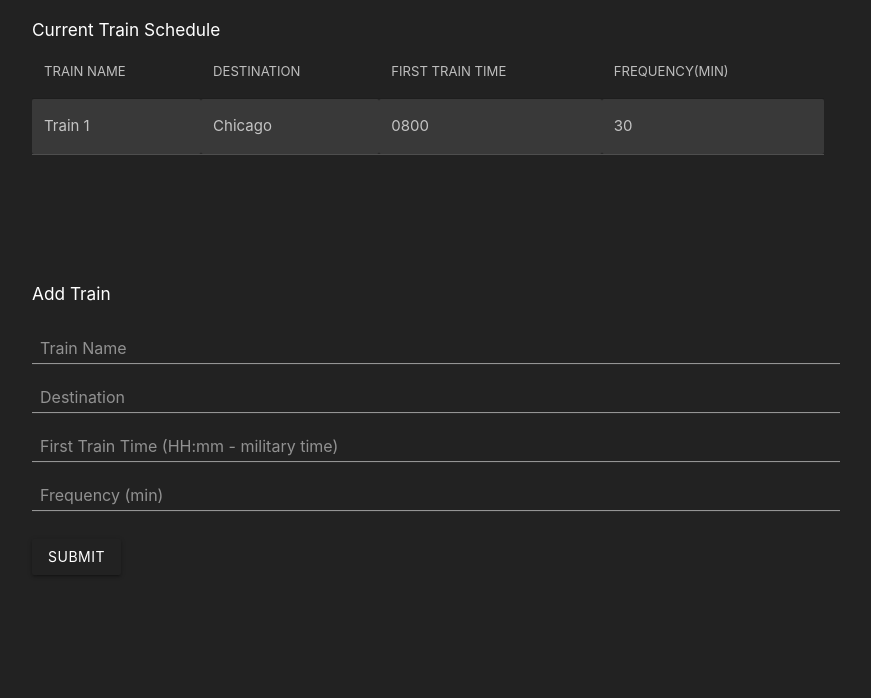
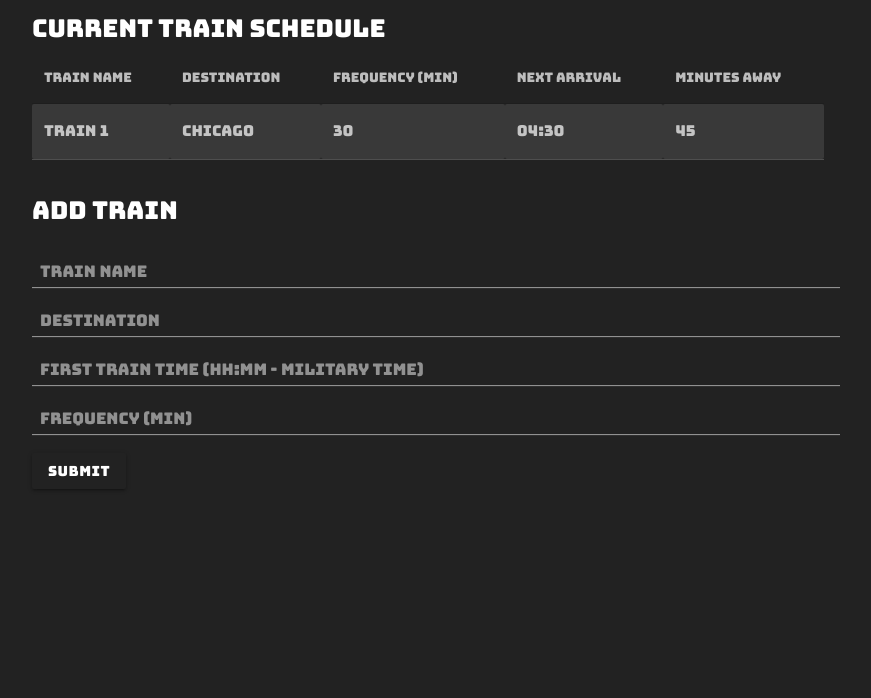
Before and after one commit to mausuf/TrainScheduler, a plain HTML site: page index.html in a window 1280 px wide. Shown: the part 116-814 px from the top of the page, without its empty margins (212-1083 px from the left). Drawn offline with nearby package versions, Linux system fonts and the light colour scheme; no server answers.

Commit message:
updated table and front end style

```diff
--- a/assets/css/style.css
+++ b/assets/css/style.css
@@ -0,0 +1,15 @@
+*, .titles {
+    font-family: 'Bungee', cursive;
+}
+
+#trainTable, .addTrainDiv {
+    position: relative!important;
+}
+
+#trainTable {
+    margin-top: -10px!important;
+}
+
+.addTrainDiv {
+    padding-top: 50px;
+}
--- a/index.html
+++ b/index.html
@@ -11,15 +11,15 @@
     <link rel="stylesheet" href="https://cdnjs.cloudflare.com/ajax/libs/materialize/1.0.0/css/materialize.min.css">
     <!--CSS-->
     <link rel="stylesheet" type="text/css" media="screen" href="assets/css/style.css" />
+    <!-- Google Fonts -->
+    <link href="https://fonts.googleapis.com/css?family=Bungee&display=swap" rel="stylesheet">
     <!--Firebase-->
-    <script src="https://www.gstatic.com/firebasejs/5.8.2/firebase.js"></script>
-    <script src="https://www.gstatic.com/firebasejs/6.0.2/firebase-app.js"></script>
+    <!-- <script src="https://www.gstatic.com/firebasejs/5.8.2/firebase.js"></script>
+    <script src="https://www.gstatic.com/firebasejs/6.0.2/firebase-app.js"></script> -->
     <!-- Moment.js -->
     <script src="https://cdn.jsdelivr.net/momentjs/2.12.0/moment.min.js"></script>
     <title>Train Scheduler</title>
 </head>
-
-
 
 <body>
 
@@ -32,23 +32,25 @@
         </div>
 
         <!--Results Table Below-->
-        <div>
+        <div class="resultsDiv">
           <table id="trainTable" class="table uk-table uk-table-striped uk-position-top-center" style="margin-top: 125px; width: 792px">
-            <caption><h6>Current Train Schedule</h6></caption>
+            <caption><h5 class="titles">Current Train Schedule</h5></caption>
             <thead>
                 <tr class="tableHeader">
                     <th>Train Name</th>
                     <th>Destination</th>
-                    <th>First Train Time</th>
-                    <th>Frequency(min)</th>
+                    <th>Frequency (min)</th>
+                    <th>Next Arrival</th>
+                    <th>Minutes Away</th>
                 </tr>
             </thead>
             <tbody class="tableBody">
                 <tr>
                     <td>Train 1</td>
                     <td>Chicago</td>
-                    <td>0800</td>
                     <td>30</td>
+                    <td>04:30</td>
+                    <td>45</td>
                 </tr>
             <!--Dynamyicly created search results will be inserted below, example row shown below-->
             </tbody>
@@ -58,30 +60,25 @@
         <div  id="tableBody"></div>
 
         <!--Add Train div-->
-        <div class="uk-position-center" style="width:792px; margin-top: 150px">
-            <caption><h6>Add Train</h6></caption>
+        <div class="addTrainDiv uk-position-center" style="width:792px; margin-top: 150px">
+            <caption><h5 class="titles">Add Train</h5></caption>
             <br>
             <form>
-                <div class="uk-margin-small">
+                <div class="uk-margin-small form-group">
                     <input class="uk-input uk-form-small form-control" type="text" placeholder="Train Name" id="trainNameInput">
                 </div>
-                <div class="uk-margin-small">
+                <div class="uk-margin-small form-group">
                     <input class="uk-input uk-form-small form-control" type="text" placeholder="Destination" id="destinationInput">
                 </div>
-                <div class="uk-margin-small">
+                <div class="uk-margin-small form-group">
                     <input class="uk-input uk-form-small form-control" type="text" placeholder="First Train Time (HH:mm - military time)" id="firstTrainInput">
                 </div>
-                <div class="uk-margin-small">
+                <div class="uk-margin-small form-group">
                     <input class="uk-input uk-form-small form-control" type="text" placeholder="Frequency (min)" id="frequencyInput">
                 </div>
+                <button id="addTrainBtn" class="btn uk-button uk-button-default" type="submit">Submit</button>
             </form>
-
-            <p uk-margin>
-                    <button id="addTrainBtn" class="btn uk-button uk-button-default" type="submit">Submit</button>
-            </p>
         </div>
-
-
 
         <!--Footer Below-->
         <footer class="uk-position-bottom-center">
@@ -92,20 +89,7 @@
 
     <!-- Firebase-->
     <script src="https://www.gstatic.com/firebasejs/5.8.2/firebase.js"></script>
-    <script>
-    // Initialize Firebase
-    var config = {
-        apiKey: "AIzaSyBJkA8g_cwEUfSw19b-S25ZoSbXSBpdb5c",
-        authDomain: "trainscheduler-555.firebaseapp.com",
-        databaseURL: "https://trainscheduler-555.firebaseio.com",
-        projectId: "trainscheduler-555",
-        storageBucket: "",
-        messagingSenderId: "1060335798625"
-    };
-    firebase.initializeApp(config);
 
-
-    </script>
     <!--Additional Scripts-->
     <!--Popper-->
     <script src="https://cdnjs.cloudflare.com/ajax/libs/popper.js/1.14.6/umd/popper.min.js" integrity="sha384-wHAiFfRlMFy6i5SRaxvfOCifBUQy1xHdJ/yoi7FRNXMRBu5WHdZYu1hA6ZOblgut"
```
